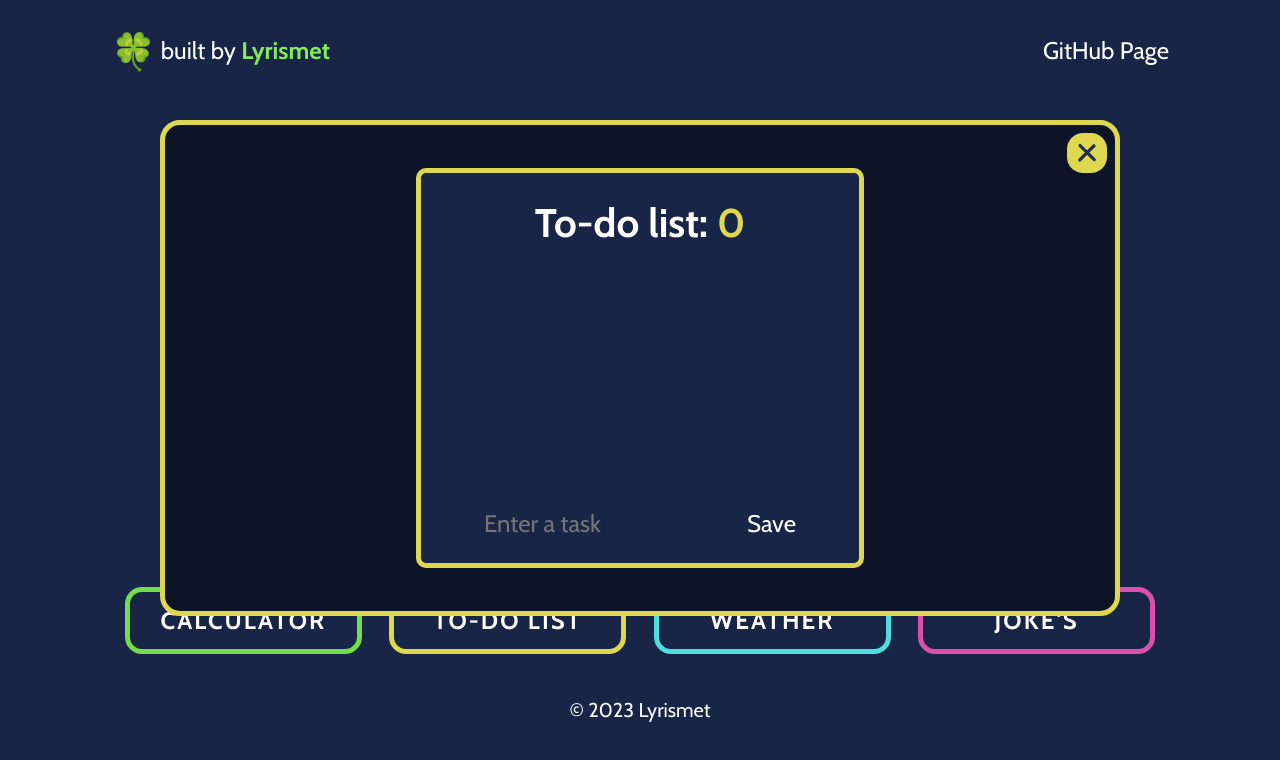
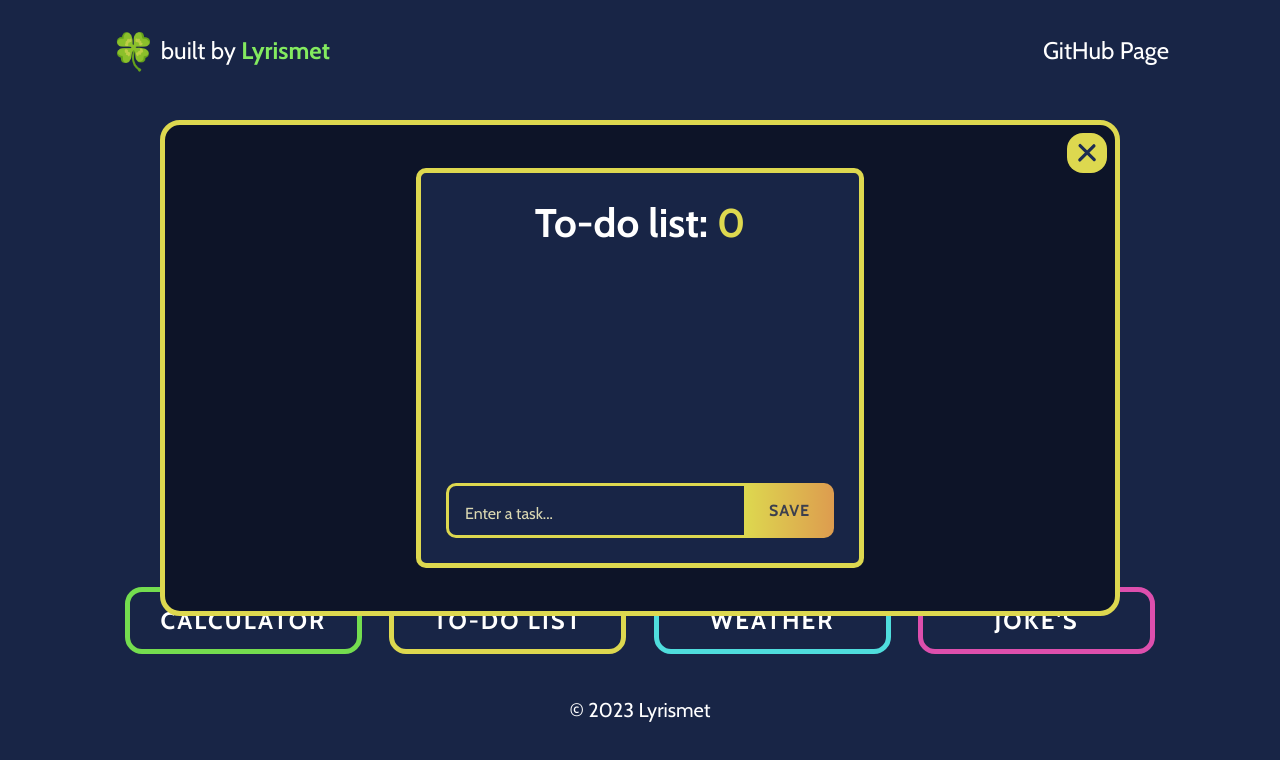
Before and after one commit to Lyrismet/soft-spot-multitool, a React (Create React App) app: page / in a window 1280 px wide. Both pictures are taken after a click on the button "TO-DO LIST". Shown: the top 760 px of the page. Built offline with nearby package versions, Linux system fonts and the light colour scheme.

Commit message:
Beginning Todo module

```diff
--- a/src/Components/ToDoList/Todo.jsx
+++ b/src/Components/ToDoList/Todo.jsx
@@ -1,4 +1,8 @@
 function ToDo(){
-    return null
+    return(
+        <div className = "todolist__tasks">
+        </div>
+
+    )
 }
 export default ToDo;
--- a/src/Components/ToDoList/Todoform.jsx
+++ b/src/Components/ToDoList/Todoform.jsx
@@ -16,7 +16,7 @@ function ToDoForm(){
             value={userInput}
                    onChange={handleChange}
                    onKeyDown={handleKeyPress}
-                   placeholder="Enter a task"
+                   placeholder="Enter a task..."
             />
             <button>Save</button>
         </form>
--- a/src/Components/ToDoList/Todolist.jsx
+++ b/src/Components/ToDoList/Todolist.jsx
@@ -16,7 +16,6 @@ function Todolist() {
     return (
         <div className="todolist__body">
             <h1 className="todolist__title">To-do list: <span>{todos.length}</span></h1>
-            <ToDoForm addTask={addTask}/>
             {todos.map((todo) => {
                 return (
                     <Todo
@@ -27,6 +26,7 @@ function Todolist() {
                     />
                 )
             })}
+            <ToDoForm addTask={addTask}/>
         </div>
     );
 }
--- a/src/index.scss
+++ b/src/index.scss
@@ -501,21 +501,48 @@ svg:hover rect {
     width: 35vw;
     height: 50vh;
     padding: 25px;
+    span{
+      color: #DDD84F;
+    }
+    form{
+      display: flex;
+      justify-content: center;
+    }
+    input{
+      box-sizing: border-box;
+      border: 3px solid #DDD84F;
+      border-radius: 10px 0 0 10px;
+      margin-right: -2px;
+      padding: 10px 16px;
+      &::placeholder{
+        color: #DAD8B2;
+        font-size: 16px;
+      }
+    }
+    button{
+      width: 30%;
+      padding: 16px 7px;
+      border: none;
+      border-radius: 0 10px 10px 0;
+      text-transform: uppercase;
+      background: linear-gradient(90deg, #DDD84F 0%, #DD9C4F 100%);
+      font-weight: 700;
+      letter-spacing: 0.05em;
+      color: #3C3F4E;
+      text-align: center;
+      font-size: 16px;
+    }
   }
   &__title{
     font-size: 40px;
     font-weight: 700;
   }
-  span{
-    color: #DDD84F;
+  &__tasks{
+    background: linear-gradient(180deg, #111B34 0%, rgba(17, 27, 52, 0.7) 65%, rgba(17, 27, 52, 0) 100%);
+    border-radius: 15px 15px 0 0;
+    max-width: 100%;
+    height: 80%;
+    overflow: auto;
   }
-  form{
 
-  }
-  input{
-
-  }
-  button{
-
-  }
 }
```
